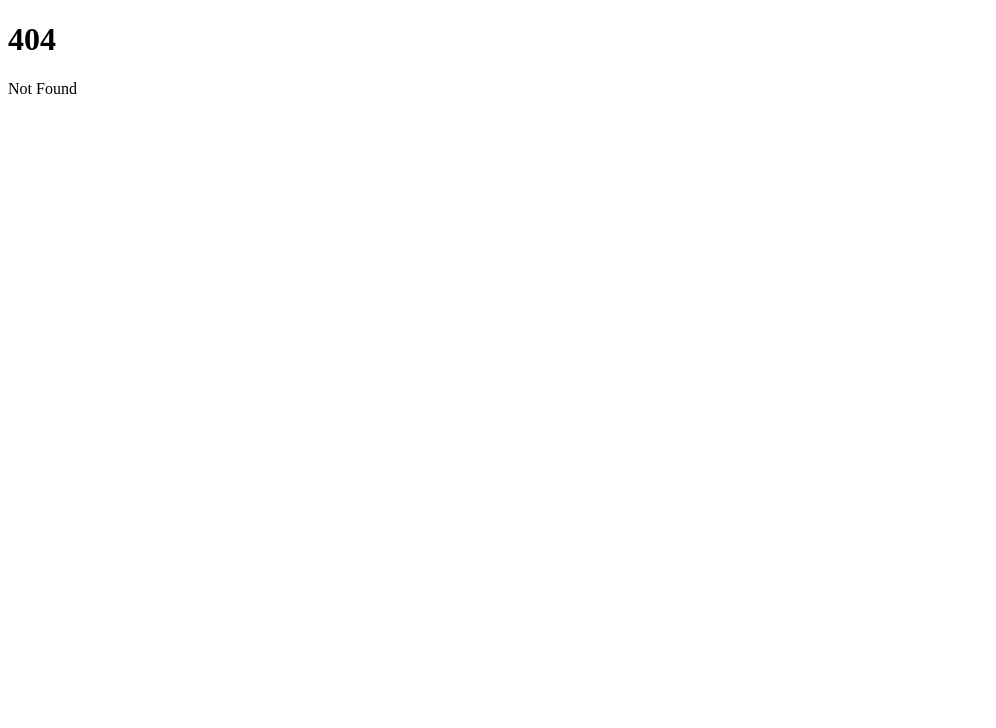
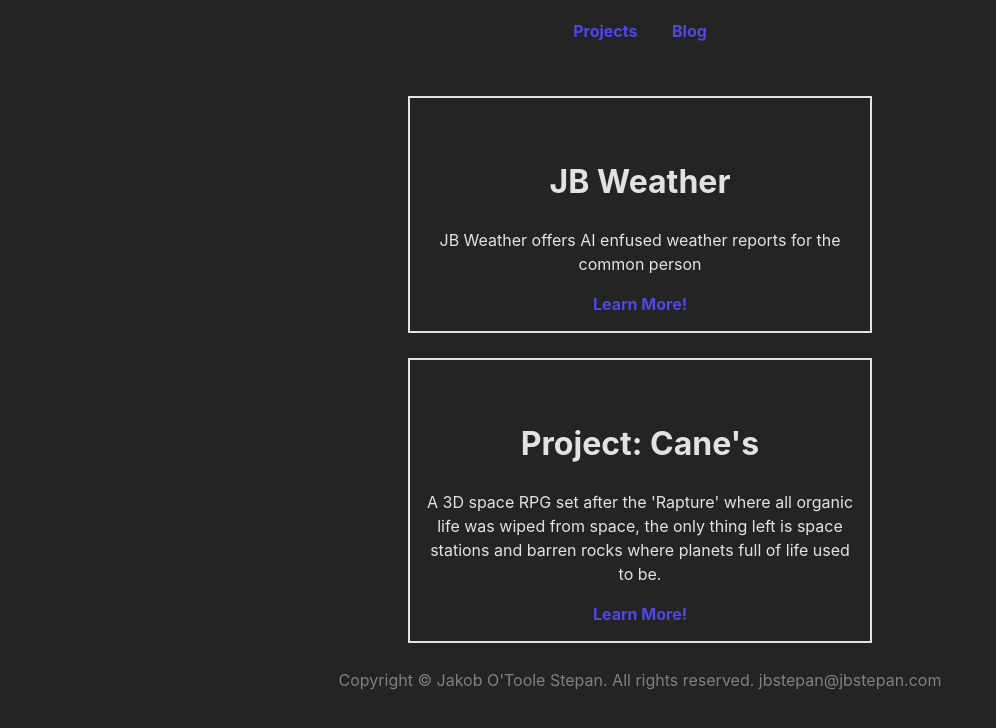
Before and after one commit to JBSEnterprises/JB-Site, a SvelteKit app: page /projects in a window 1280 px wide. Before the commit this address had no page. Shown: the top 728 px of the page, without its empty margins (0-996 px from the left). Built offline with nearby package versions, Linux system fonts and the light colour scheme.

Commit message:
Move elements in their own components

```diff
--- a/src/components/ComingSoon.svelte
+++ b/src/components/ComingSoon.svelte
@@ -1,5 +1,5 @@
 <script lang="ts">
-    import Construct from "../routes/images/construct.png"
+    import Construct from "../images/construct.png"
 
     export let pageName = ""
     export let project = true || false
@@ -17,28 +17,14 @@
 </main>
 
 <style>
-    :root {
-        font-family: Inter, system-ui, Avenir, Helvetica, Arial, sans-serif;
-        line-height: 1.5;
-        font-weight: 400;
-
-        color-scheme: light dark;
-        color: rgba(255, 255, 255, 0.87);
-        background-color: #242424;
-
-        font-synthesis: none;
-        text-rendering: optimizeLegibility;
-        -webkit-font-smoothing: antialiased;
-        -moz-osx-font-smoothing: grayscale;
-        -webkit-text-size-adjust: 100%;
-    }
-
     main {
         text-align: center;
         margin-top: 10rem;
     }
 
     a {
+        transition: 500ms;
+        scale: 1;
         color: rgb(78, 72, 232);
         text-decoration: none;
         font-weight: bold;
@@ -46,5 +32,6 @@
 
     a:hover {
         color: rgb(128, 124, 242);
+        scale: 1.5;
     }
 </style>
--- /dev/null
+++ b/src/components/CommingSoonCard.svelte
@@ -0,0 +1,58 @@
+<script lang="ts">
+    export let name = ""
+    export let link = ""
+    export let desc = ""
+    export let img = ""
+</script>
+
+<main>
+    {#if img != undefined}
+        <img src={img} alt="">
+    {/if}
+    <h1>{name}</h1>
+    <p>{desc}</p>
+    <a href={link}>Learn More!</a>
+</main>
+
+<style>
+    :root {
+        font-family: Inter, system-ui, Avenir, Helvetica, Arial, sans-serif;
+        line-height: 1.5;
+        font-weight: 400;
+
+        color-scheme: light dark;
+        color: rgba(255, 255, 255, 0.87);
+        background-color: #242424;
+
+        font-synthesis: none;
+        text-rendering: optimizeLegibility;
+        -webkit-font-smoothing: antialiased;
+        -moz-osx-font-smoothing: grayscale;
+        -webkit-text-size-adjust: 100%;
+    }
+
+    main {
+        display: flexbox;
+        justify-content: center;
+        text-align: center;
+        padding: 15px;
+        margin: 25px;
+        margin-left: 25rem;
+        margin-right: 25rem;
+        border: 2px solid rgba(255, 255, 255, 0.87);
+    }
+
+    a {
+        transition: 500ms;
+        color: rgb(78, 72, 232);
+        text-decoration: none;
+        font-weight: bold;
+        scale: 1;
+    }
+
+    /* Change the link color to #111 (black) on hover */
+    a:hover {
+        color: rgb(128, 124, 242);
+        scale: 1.5;
+    }
+</style>
--- /dev/null
+++ b/src/components/Footer.svelte
@@ -0,0 +1,19 @@
+<script>
+
+</script>
+
+<footer class="footer">
+    Copyright © Jakob O'Toole Stepan. All rights reserved.
+    jbstepan@jbstepan.com
+</footer>
+
+<style>
+.footer {
+    left: 0;
+    bottom: 0;
+    width: 100%;
+    color: gray;
+    text-align: center;
+  }
+
+</style>
--- /dev/null
+++ b/src/components/NavBar.svelte
@@ -0,0 +1,43 @@
+<script lang="ts">
+
+</script>
+
+<ul class="nav">
+    <li class="navItem"><a href="/projects">Projects</a></li>
+    <li class="navItem"><a href="/blog">Blog</a></li>
+</ul>
+
+<style>
+    ul {
+        list-style-type: none;
+        margin: 0 auto;
+        padding: 0;
+        overflow: hidden;
+        text-align: center;
+        position: fixed;
+        left: 0;
+        top: 15px;
+        width: 100%;
+        background-color: #242424;
+    }
+
+    li {
+        display: inline;
+    }
+
+    li a {
+        transition: 500ms;
+        padding: 4px 15px;
+        color: rgb(78, 72, 232);
+        text-decoration: none;
+        font-weight: bold;
+        display: inline-block;
+        scale: 1;
+    }
+
+    /* Change the link color to #111 (black) on hover */
+    li a:hover {
+        color: rgb(128, 124, 242);
+        scale: 1.5;
+    }
+</style>
--- a/src/routes/blog/+page.svelte
+++ b/src/routes/blog/+page.svelte
@@ -1,5 +1,6 @@
 <script lang="ts">
-    import ComingSoon from "../../components/ComingSoon.svelte";
+  import ComingSoon from "../../components/ComingSoon.svelte";
+  import Footer from "../../components/Footer.svelte";
 </script>
 
 <!--Start Head-->
@@ -7,5 +8,6 @@
 <!--End Head-->
 
 <main>
-    <ComingSoon pageName="Blog" project={false}/>
+  <ComingSoon pageName="Blog" project={false}/>
+  <Footer />
 </main>
--- /dev/null
+++ b/src/routes/projects/+page.svelte
@@ -0,0 +1,27 @@
+<script lang="ts">
+    import CommingSoonCard from "../../components/CommingSoonCard.svelte";
+    import NavBar from "../../components/NavBar.svelte";
+    import Footer from "../../components/Footer.svelte";
+</script>
+
+<NavBar />
+
+<main>
+
+    <CommingSoonCard name="JB Weather"
+    link="/projects/weather"
+    desc="JB Weather offers AI enfused weather reports for the common person"
+    />
+    <CommingSoonCard name="Project: Cane's"
+    link="/projects/spacegame"
+    desc="A 3D space RPG set after the 'Rapture' where all organic life was wiped from space, the only thing left is space stations and barren rocks where planets full of life used to be."
+    />
+
+    <Footer />
+</main>
+
+<style>
+    main {
+        margin-top: 6rem;
+    }
+</style>
```
Also changed, not shown: src/routes/+page.svelte (+5 -48 lines), src/routes/projects/spacegame/+page.svelte (added, +13 -0 lines), src/routes/projects/weather/+page.svelte (added, +13 -0 lines), src/routes/spacegame/+page.svelte (deleted, +0 -11 lines), src/routes/weather/+page.svelte (deleted, +0 -11 lines), src/images/construct.png (renamed from src/routes/images/construct.png), src/images/waving.png (renamed from src/routes/images/waving.png).
